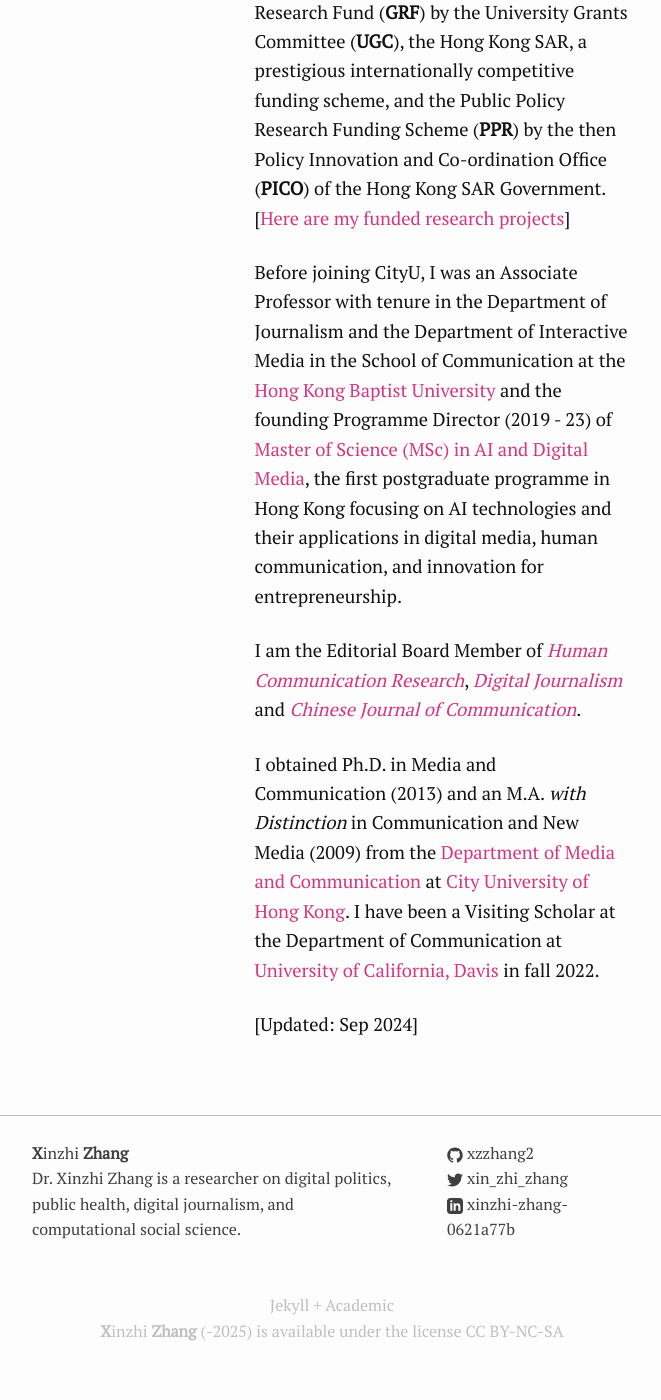
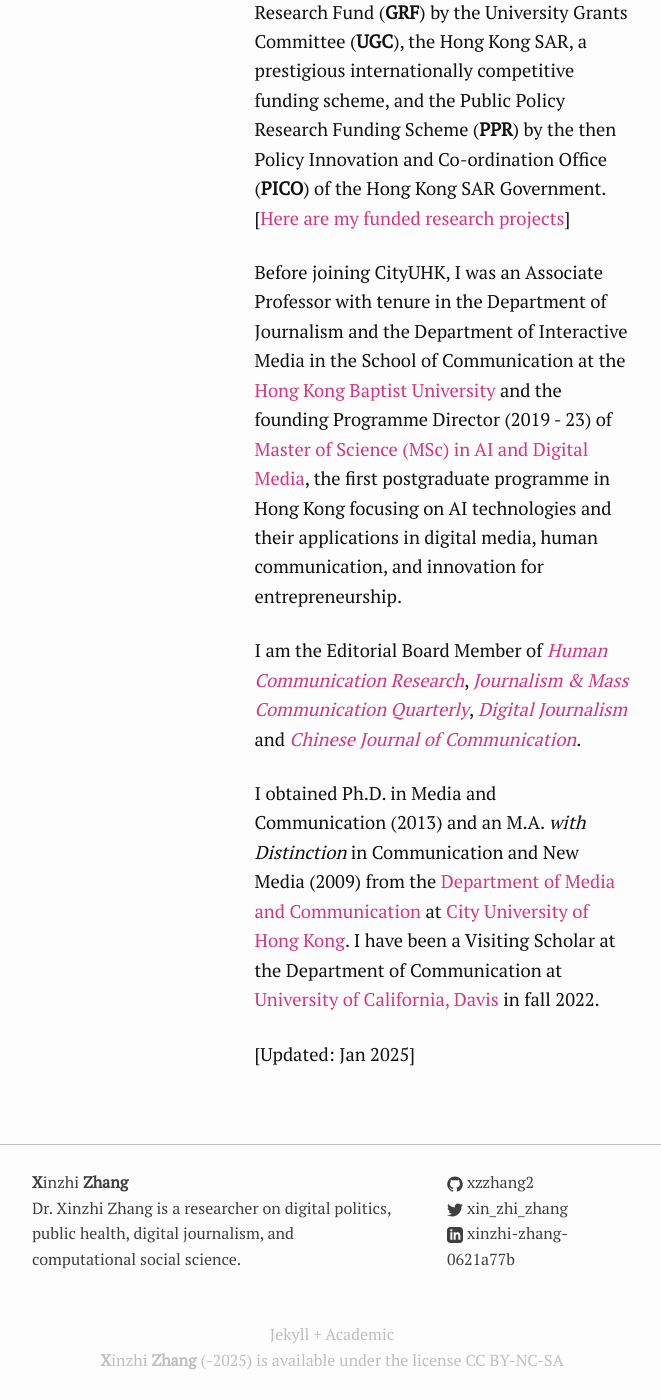
Before and after one commit to xzzhang2/xzzhang2.github.io, a Jekyll site: the page built from index.md, in a window 1280 px wide and 1400 px high, scrolled down 1421 px. Shown: the whole window, without its empty margins (308-969 px from the left). Built offline with Jekyll 4.4.1, drawn with Linux system fonts in a browser that asks for light colours.

Commit message:
updating information

```diff
--- a/index.md
+++ b/index.md
@@ -15,10 +15,10 @@ I have published more than 40 peer-reviewed articles in top-tier journals such a
 
 My research has been funded by the General Research Fund (**GRF**) by the University Grants Committee (**UGC**), the Hong Kong SAR, a prestigious internationally competitive funding scheme, and the Public Policy Research Funding Scheme (**PPR**) by the then Policy Innovation and Co-ordination Office (**PICO**) of the Hong Kong SAR Government. [[Here are my funded research projects](https://xzzhang2.github.io/pages/projects.html)]
 
-Before joining CityU, I was an Associate Professor with tenure in the Department of Journalism and the Department of Interactive Media in the School of Communication at the [Hong Kong Baptist University](https://www.hkbu.edu.hk/) and the founding Programme Director (2019 - 23) of [Master of Science (MSc) in AI and Digital Media](https://ar.hkbu.edu.hk/tpg-admissions/programmes/master-of-science-msc-in-ai-and-digital-media-approved-programme-under-ugc-s-targeted-tpg-programmes-fellowships-scheme), the first postgraduate programme in Hong Kong focusing on AI technologies and their applications in digital media, human communication, and innovation for entrepreneurship.
+Before joining CityUHK, I was an Associate Professor with tenure in the Department of Journalism and the Department of Interactive Media in the School of Communication at the [Hong Kong Baptist University](https://www.hkbu.edu.hk/) and the founding Programme Director (2019 - 23) of [Master of Science (MSc) in AI and Digital Media](https://ar.hkbu.edu.hk/tpg-admissions/programmes/master-of-science-msc-in-ai-and-digital-media-approved-programme-under-ugc-s-targeted-tpg-programmes-fellowships-scheme), the first postgraduate programme in Hong Kong focusing on AI technologies and their applications in digital media, human communication, and innovation for entrepreneurship.
 
-I am the Editorial Board Member of [*Human Communication Research*](https://academic.oup.com/hcr), [*Digital Journalism*](https://www.tandfonline.com/toc/rdij20/current) and [*Chinese Journal of Communication*](https://www.tandfonline.com/toc/rcjc20/current).
+I am the Editorial Board Member of [*Human Communication Research*](https://academic.oup.com/hcr), [*Journalism & Mass Communication Quarterly*](https://journals.sagepub.com/home/jmq), [*Digital Journalism*](https://www.tandfonline.com/toc/rdij20/current) and [*Chinese Journal of Communication*](https://www.tandfonline.com/toc/rcjc20/current).
 
 I obtained Ph.D. in Media and Communication (2013) and an M.A. *with Distinction* in Communication and New Media (2009) from the [Department of Media and Communication](http://www6.cityu.edu.hk/com/) at [City University of Hong Kong](www.cityu.edu.hk). I have been a Visiting Scholar at the Department of Communication at [University of California, Davis](https://www.ucdavis.edu/) in fall 2022.
 
-[Updated: Sep 2024]
+[Updated: Jan 2025]
```
